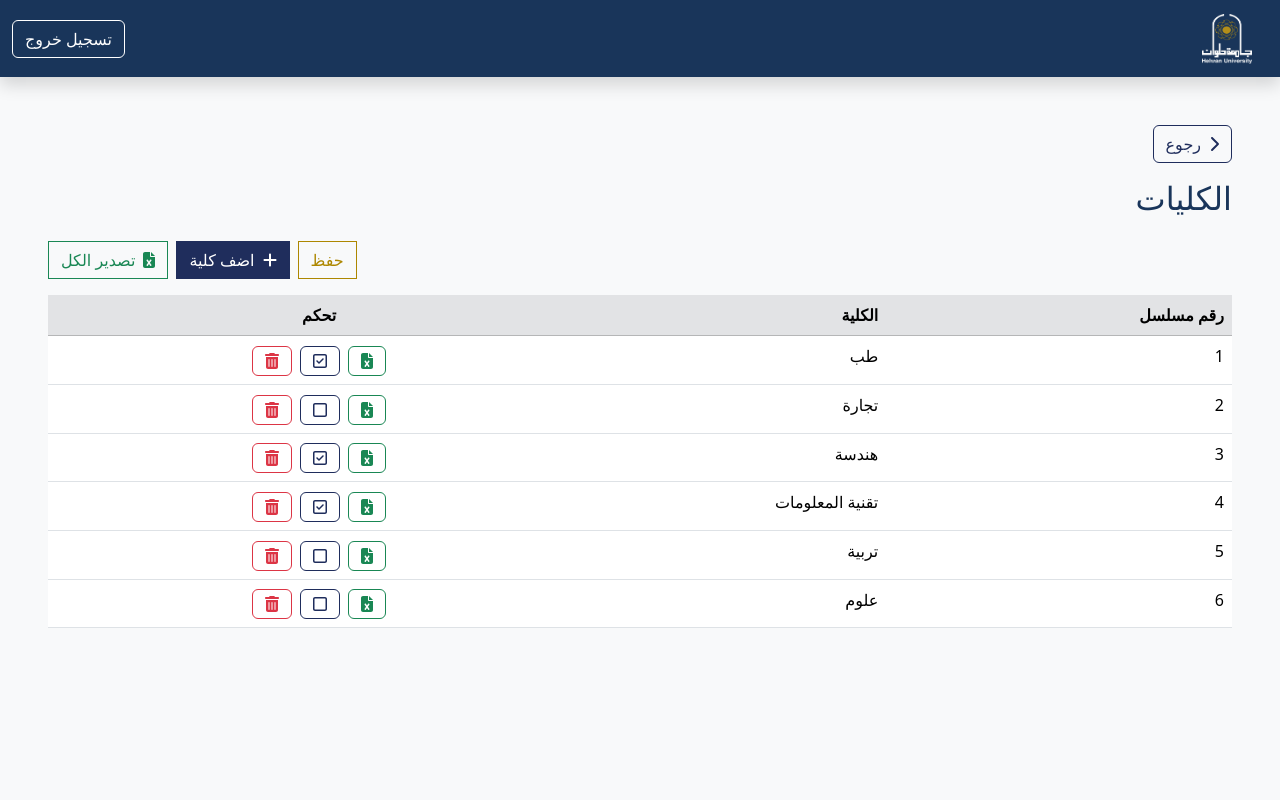
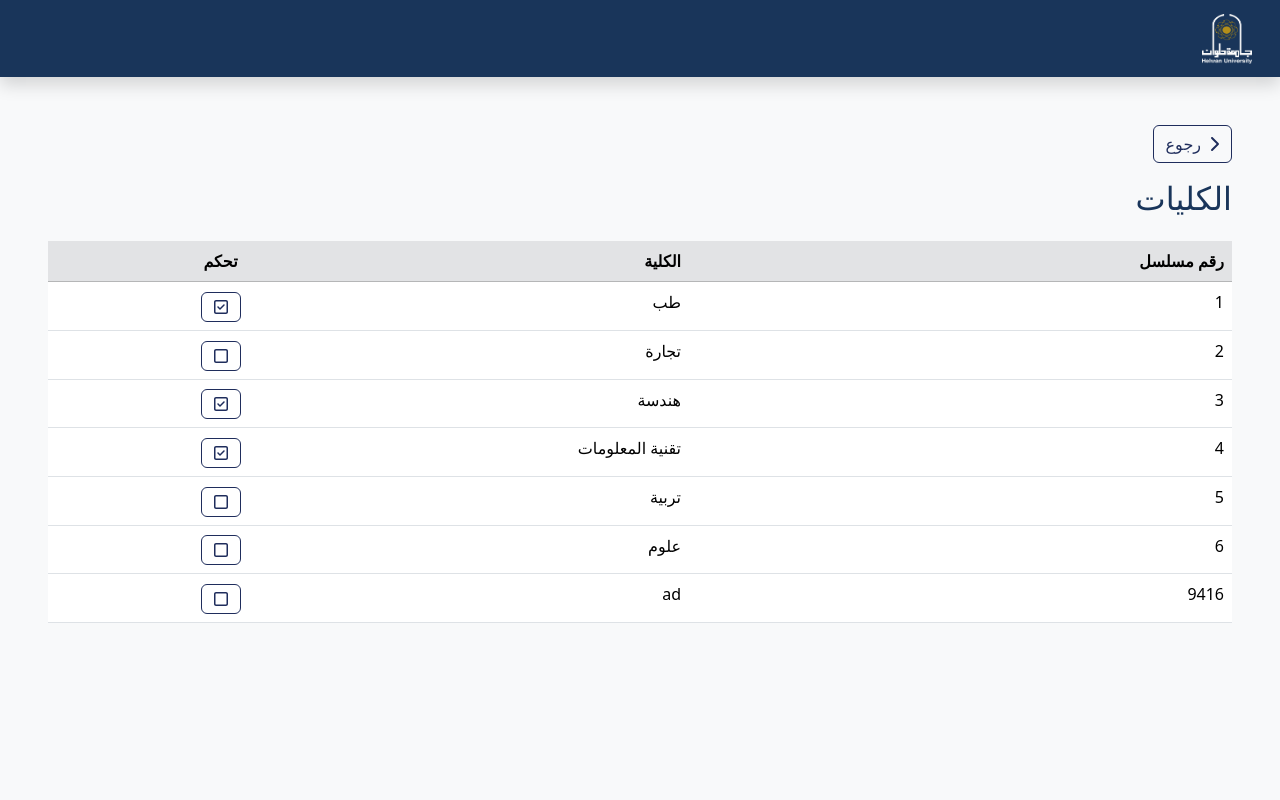
Before and after one commit to AhmedElSenaty/MonitorSystem, a React (Vite) app in the folder client/: page /faculties in a window 1280 px wide. Shown: the top 800 px of the page. Built offline with nearby package versions, Linux system fonts and the light colour scheme; data requests are answered from the project's data file.

Commit message:
fixed: taost direction to rtl

```diff
--- a/client/src/components/Navbar.jsx
+++ b/client/src/components/Navbar.jsx
@@ -2,9 +2,12 @@ import React from "react";
 import "./Navbar.css";
 
 const Navbar = () => {
-    // TODO: get Role from Auth Context
+    // TODO: get Role from Auth Context use useState
     //   const role = "superadmin";
-    const role = "admin";
+    // const role = "admin";
+    const role = "employee";
+    // const isLoggedIn = true;
+    const isLoggedIn = false;
 
     const onLogout = () => {
         console.log("Logout clicked");
@@ -14,7 +17,7 @@ const Navbar = () => {
         <div>
             <nav className="navbar navbar-expand-lg shadow" style={{ backgroundColor: "#19355A" }} dir="rtl">
                 <div className="container-fluid">
-                    <a className="navbar-brand" href="#">
+                    <a className="navbar-brand" >
                         <img src="/assets/helwan-logo.png" alt="Logo" width="50" height="50" className="d-inline-block align-text-top" />
                     </a>
                     <button className="navbar-toggler" type="button" data-bs-toggle="collapse" data-bs-target="#navbarScroll" aria-controls="navbarScroll" aria-expanded="false" aria-label="Toggle navigation">
@@ -31,9 +34,11 @@ const Navbar = () => {
                                 </li>
                             </ul>
                         )}
+                        {isLoggedIn && (
                         <div className={role === "superadmin" ? "d-flex" : "d-flex me-auto my-2 my-lg-0"} role="logout">
                             <button className="btn btn-outline-info me-5" type="button" onClick={onLogout}>تسجيل خروج</button>
                         </div>
+                        )}
                     </div>
                 </div>
             </nav>
--- a/client/src/components/Tables/Admins.jsx
+++ b/client/src/components/Tables/Admins.jsx
@@ -41,9 +41,9 @@ const Admins = () => {
         try {
             await axios.delete(`http://localhost:3000/admins/${adminId}`);
             fetchData();
-            toast.success("تم الحذف بنجاح");
+            toast.success("تم الحذف بنجاح", { rtl: true });
         } catch (error) {
-            toast.error("حدث خطأ أثناء الحذف");
+            toast.error("حدث خطأ أثناء الحذف", { rtl: true });
             console.error("Error deleting:", error);
         }
     };
@@ -56,13 +56,13 @@ const Admins = () => {
                     mail: newAdminMail,
                     pass: newAdminPass,
                 });
-                toast.success("تم التحديث بنجاح");
+                toast.success("تم التحديث بنجاح", { rtl: true });
             } else {
                 await axios.post(`http://localhost:3000/admins`, {
                     mail: newAdminMail,
                     pass: newAdminPass,
                 });
-                toast.success("تمت الإضافة بنجاح");
+                toast.success("تمت الإضافة بنجاح", { rtl: true });
             }
 
             setShowModal(false);
@@ -72,7 +72,7 @@ const Admins = () => {
             setSelectedAdmin(null);
             fetchData();
         } catch (error) {
-            toast.error("حدث خطأ أثناء الحفظ");
+            toast.error("حدث خطأ أثناء الحفظ", { rtl: true });
             console.error("Error saving admin:", error);
         }
     };
--- a/client/src/components/Tables/Faculties.jsx
+++ b/client/src/components/Tables/Faculties.jsx
@@ -15,6 +15,15 @@ const Faculties = () => {
     const [newFacultyName, setNewFacultyName] = useState('');
     const userId = 1; // assume userId is 1
 
+    // const role = 'superadmin';
+    // const role = 'admin';
+    const role = 'employee';
+
+    const isSuperAdmin = role === 'superadmin' ;
+    const isAdmin =  role === 'admin';
+    const isEmployee = role === 'employee';
+
+
     useEffect(() => {
         fetchData();
     }, []);
@@ -29,7 +38,7 @@ const Faculties = () => {
             link.download = fileName;
             link.click();
         } catch (error) {
-            toast.error("حدث خطأ أثناء تحميل الملف");
+            toast.error("حدث خطأ أثناء تحميل الملف", { rtl: true });
             console.error("Download error:", error);
         }
     };
@@ -52,7 +61,7 @@ const Faculties = () => {
             setCheckedFaculties(checkedFaculties.filter(id => id !== facultyId));
         } else {
             if (checkedFaculties.length >= 4) {
-                toast.error("لا يمكنك اختيار أكثر من ٤ كليات");
+                toast.error("لا يمكنك اختيار أكثر من ٤ كليات", { rtl: true });
                 return;
             }
             setCheckedFaculties([...checkedFaculties, facultyId]);
@@ -75,9 +84,9 @@ const Faculties = () => {
             );
             await Promise.all(postReqs);
 
-            toast.success("تم الحفظ بنجاح");
+            toast.success("تم الحفظ بنجاح", { rtl: true });
         } catch (error) {
-            toast.error(" حدث خطأ أثناء الحفظ");
+            toast.error(" حدث خطأ أثناء الحفظ", { rtl: true });
             console.error("Error saving:", error);
         }
     };
@@ -86,9 +95,9 @@ const Faculties = () => {
         try {
             await axios.delete(`http://localhost:3000/faculties/${facultyId}`);
             fetchData();
-            toast.success(" تم حذف بنجاح");
+            toast.success(" تم حذف بنجاح", { rtl: true });
         } catch (error) {
-            toast.error(" حدث خطأ أثناء الحذف");
+            toast.error(" حدث خطأ أثناء الحذف", { rtl: true });
             console.error("Error deleting:", error);
         }
     };
@@ -102,9 +111,9 @@ const Faculties = () => {
             setShowModal(false);
             setNewFacultyName('');
             fetchData();
-            toast.success(" تمت إضافة الكلية");
+            toast.success(" تمت إضافة الكلية", { rtl: true });
         } catch (error) {
-            toast.error(" حدث خطأ أثناء الإضافة");
+            toast.error(" حدث خطأ أثناء الإضافة", { rtl: true });
             console.error("Error adding faculty:", error);
         }
     };
@@ -118,13 +127,19 @@ const Faculties = () => {
             </button>
 
             <h2 style={{ color: "#19355A" }} className="mb-4">الكليات</h2>
+            {!isEmployee && (
 
-            <div className="mb-3 d-flex gap-2" style={{justifySelf:"end"}}>
+                <div className="mb-3 d-flex gap-2" style={{ justifySelf: "end" }}>
+                    {isAdmin && (
+
                 <button className="btn btn-outline-warning rounded-0" onClick={handleSave}>حفظ</button>
-                <button className="btn btn-primary rounded-0" onClick={() => setShowModal(true)}>
-                    <FontAwesomeIcon icon={faPlus} className='ms-2' />
-                    اضف كلية
-                </button>
+                    )}
+                {isSuperAdmin && (
+                    <button className="btn btn-primary rounded-0" onClick={() => setShowModal(true)}>
+                        <FontAwesomeIcon icon={faPlus} className='ms-2' />
+                        اضف كلية
+                    </button>
+                )}
                 <button
                     className="btn btn-outline-success rounded-0"
                     onClick={() => downloadFile("http://localhost:3000/faculties/export", "كل_الكليات.xlsx")}
@@ -133,6 +148,7 @@ const Faculties = () => {
                     تصدير الكل
                 </button>
             </div>
+            )}
 
             <div className="table-responsive">
                 <table className="table table-hover text-end">
@@ -149,26 +165,34 @@ const Faculties = () => {
                                 <td>{faculty.id}</td>
                                 <td  className="text-break">{faculty.name}</td>
                                 <td className="text-center fs-5" style={{ alignContent: "center" }}>
-                                    {/* <button
-                                        > */}
+
+                                    {isSuperAdmin || isAdmin && (
                                     <FontAwesomeIcon icon={faFileExcel}
                                             title="تصدير الكلية"
                                             className="btn btn-outline-success  mx-1"
                                             onClick={() => downloadFile(`http://localhost:3000/faculties/${faculty.id}/export`, `الكلية_${faculty.name}.xlsx`)}
                                             />
-                                    {/* </button> */}
+                                    )}
+                                    {!isSuperAdmin && (
                                     <FontAwesomeIcon
                                         className="btn btn-outline-primary  mx-1"
                                         icon={checkedFaculties.includes(faculty.id) ? faSquareCheckRegular : faSquareRegular}
-                                        onClick={() => toggleCheck(faculty.id)}
-                                        style={{ cursor: 'pointer', marginLeft: '20px' }}
-                                        />
+                                        onClick={() => {
+                                            if(isAdmin)
+                                                toggleCheck(faculty.id)
+                                        }}
+                                        style={{ cursor: isAdmin ? 'pointer' : 'not-allowed' , marginLeft: '20px' }}
+
+                                    />
+                                    )}
+                                    {isSuperAdmin && (
                                     <FontAwesomeIcon
                                         icon={faTrashCan}
                                         className="btn btn-outline-danger  mx-1"
                                         onClick={() => handleDelete(faculty.id)}
                                         style={{ cursor: 'pointer', marginLeft: '10px' }}
                                     />
+                                    )}
                                 </td>
 
                             </tr>
--- a/client/src/components/Tables/Requests.jsx
+++ b/client/src/components/Tables/Requests.jsx
@@ -1,10 +1,10 @@
 import { useEffect, useState } from 'react';
 import axios from 'axios';
-// import { useNavigate } from 'react-router-dom';
+import { useNavigate } from 'react-router-dom';
 import './Tables.css';
 
 const Requests = () => {
-    // const navigate = useNavigate();
+    const navigate = useNavigate();
     const [requests, setRequests] = useState([]);
     const [currentPage, setCurrentPage] = useState(1);
     const requestsPerPage = 10;
@@ -135,7 +135,7 @@ const Requests = () => {
                                 <td className="text-break" style={{ color: request.status === 'تحت المراجعة' ? '#AD8700' : request.status === 'تم القبول' ? 'green' : 'red'}}>{request.status}</td>
                                 <td className="text-center" style={{alignContent:"center"}}>
                                     {/* TODO: onClick={() => navigate(`/staff/${request.id}`)} */}
-                                    <button className="btn btn-primary" >عرض</button>
+                                    <button className="btn btn-primary" onClick={() => navigate(`/profile/${request.id}`)}>عرض</button>
                                 </td>
                             </tr>
                         ))}
--- a/client/src/index.css
+++ b/client/src/index.css
@@ -9,24 +9,30 @@
     --color-secondary: #b38e19;
     --color-secondary-hover: #ad8700;
 }
+
 /* Force scrollbar to overlay instead of taking space */
 html {
+    font-family: var(--font-cario), var(--font-noto);
     overflow-y: overlay;
     overflow-x: hidden;
 }
 
 /* WebKit Browsers (Chrome, Safari, Edge) */
 ::-webkit-scrollbar {
-  width: 5px; /* Reduce width */
+    width: 5px;
+    /* Reduce width */
 }
 
 ::-webkit-scrollbar-thumb {
-  background: #b38e19; /* Scrollbar color */
-  border-radius: 3px; /* Rounded edges */
+    background: #b38e19;
+    /* Scrollbar color */
+    border-radius: 3px;
+    /* Rounded edges */
 }
 
 ::-webkit-scrollbar-thumb:hover {
-  background: #ad8700; /* Darker on hover */
+    background: #ad8700;
+    /* Darker on hover */
 }
 
 .active {
@@ -61,11 +67,13 @@ input[type="time"]::-webkit-calendar-picker-indicator {
 input[type="time"]::-moz-calendar-picker-indicator {
     display: none;
 }
+
 .btn-main:hover {
     background-color: #19355a !important;
     color: white !important;
 }
-.btn-main{
+
+.btn-main {
     background-color: transparent !important;
     color: #19355a !important;
 }
--- a/client/src/pages/login/Login.jsx
+++ b/client/src/pages/login/Login.jsx
@@ -83,8 +83,8 @@ const Login = () => {
 
             {loader ? (
               <div className="d-flex justify-content-center align-item-center row mt-4">
-                <div class="spinner-border" role="status">
-                  <span class="visually-hidden">Loading...</span>
+                <div className="spinner-border" role="status">
+                  <span className="visually-hidden">Loading...</span>
                 </div>
               </div>
             ) : (
```
Also changed, not shown: client/src/App.jsx (+9 -1 lines), client/src/pages/profile/Profile.jsx (+16 -7 lines), client/src/pages/register/Register.jsx (+5 -4 lines), client/test/db.json (+7 -3 lines). Lines whose indentation alone changed are shown as unchanged.
